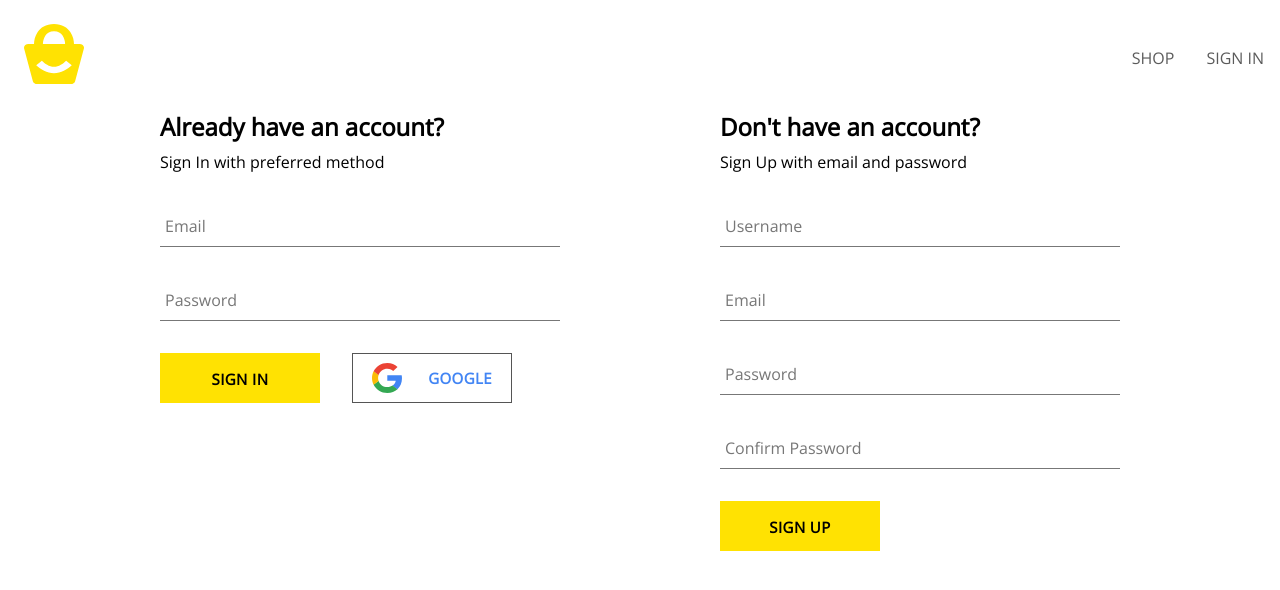
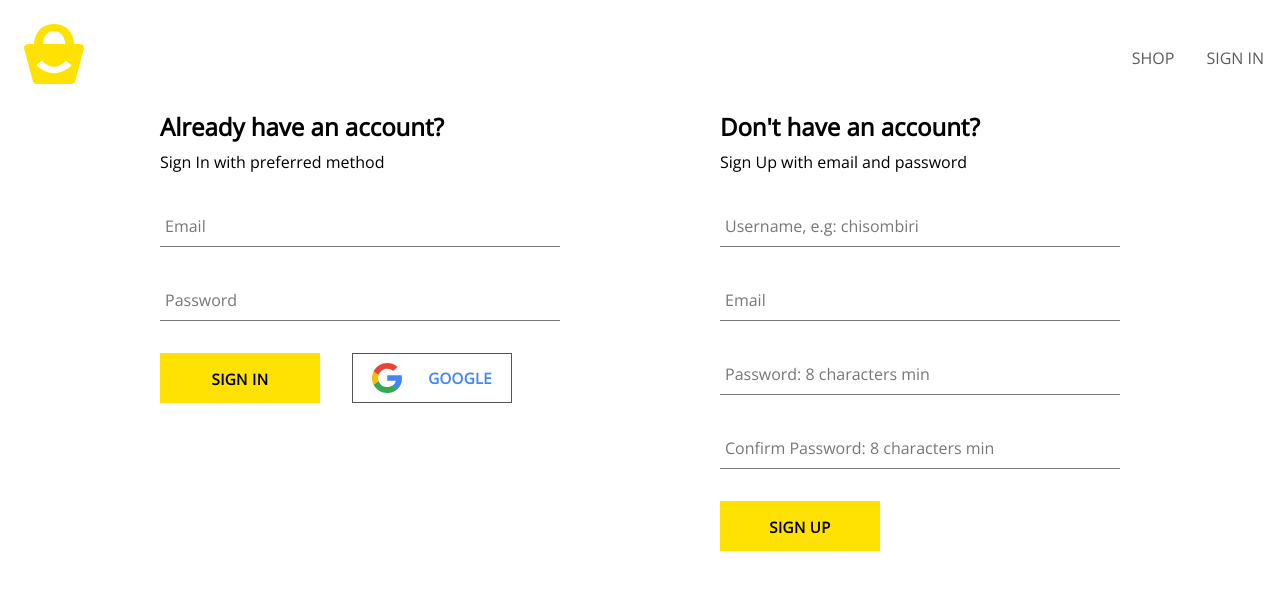
Before and after one commit to chisombiri/Dresshuup, a React (Create React App) app: page /auth in a window 1280 px wide. Shown: the top 590 px of the page. Built offline with nearby package versions, Linux system fonts and the light colour scheme.

Commit message:
user context and provider

```diff
--- a/src/components/Sign-in-form/Sign-in-form.js
+++ b/src/components/Sign-in-form/Sign-in-form.js
@@ -1,6 +1,7 @@
-import { useState } from "react";
+import { useState, useContext } from "react";
 import FormInput from "../Form-input/Form-input";
 import { signInWithGooglePopup, createUserDocumentFromAuth, signInAuthUserWithEmailAndPassword  } from "../../utils/firebase/firebase";
+import { UserContext } from "../../contexts/user-context";
 import Button from "../Button/Button";
 import "./Sign-in-form.scss";
 import { ReactComponent as GoogleLogo } from "../../assets/google.svg";
--- a/src/components/Sign-up-form/Sign-up-form.js
+++ b/src/components/Sign-up-form/Sign-up-form.js
@@ -58,13 +58,13 @@ const SignUpForm = () => {
             <h2>Don't have an account?</h2>
             <span>Sign Up with email and password</span>
             <form onSubmit={handleSubmit}>
-                <FormInput label="Username" type="text" name="displayName" value={displayName} onChange={handleChange} required/>
+                <FormInput label="Username, e.g: chisombiri" type="text" name="displayName" value={displayName} onChange={handleChange} required/>
 
                 <FormInput label="Email" type="email" name="email" value={email} onChange={handleChange} required/>
 
-                <FormInput label="Password" type="password" minLength="8" name="password" value={password} onChange={handleChange} required/>
+                <FormInput label="Password: 8 characters min" type="password" minLength="8" name="password" value={password} onChange={handleChange} required/>
 
-                <FormInput label="Confirm Password" type="password" minLength="8" name="confirmPassword" value={confirmPassword} onChange={handleChange} required/>
+                <FormInput label="Confirm Password: 8 characters min" type="password" minLength="8" name="confirmPassword" value={confirmPassword} onChange={handleChange} required/>
 
                 <Button type="submit">Sign Up</Button>
             </form>
--- /dev/null
+++ b/src/contexts/user-context.js
@@ -0,0 +1,18 @@
+import { createContext, useState } from "react";
+
+//default value is passed to create context
+//actual value to be accessed
+export const UserContext = createContext({
+    currentUser: null,
+    setCurrentUser: () => null
+});
+
+export const UserProvider = ({ children }) => {
+    //initialize value as null
+    const [currentUser, setCurrentUser] = useState(null);
+    //passing in setter function and value
+    const value = {currentUser, setCurrentUser};
+
+
+    return <UserContext.Provider value={value}>{children}</UserContext.Provider>
+}
--- a/src/index.js
+++ b/src/index.js
@@ -3,13 +3,16 @@ import ReactDOM from 'react-dom/client';
 import { BrowserRouter } from 'react-router-dom';
 import './index.scss';
 import App from './App';
+import { UserProvider } from './contexts/user-context';
 import reportWebVitals from './reportWebVitals';
 
 const root = ReactDOM.createRoot(document.getElementById('root'));
 root.render(
   <React.StrictMode>
     <BrowserRouter>
-      <App />
+      <UserProvider> {/*any component inside the app can access the context tree with UserProvider */}
+        <App />
+      </UserProvider>
     </BrowserRouter>
   </React.StrictMode>
 );
```
